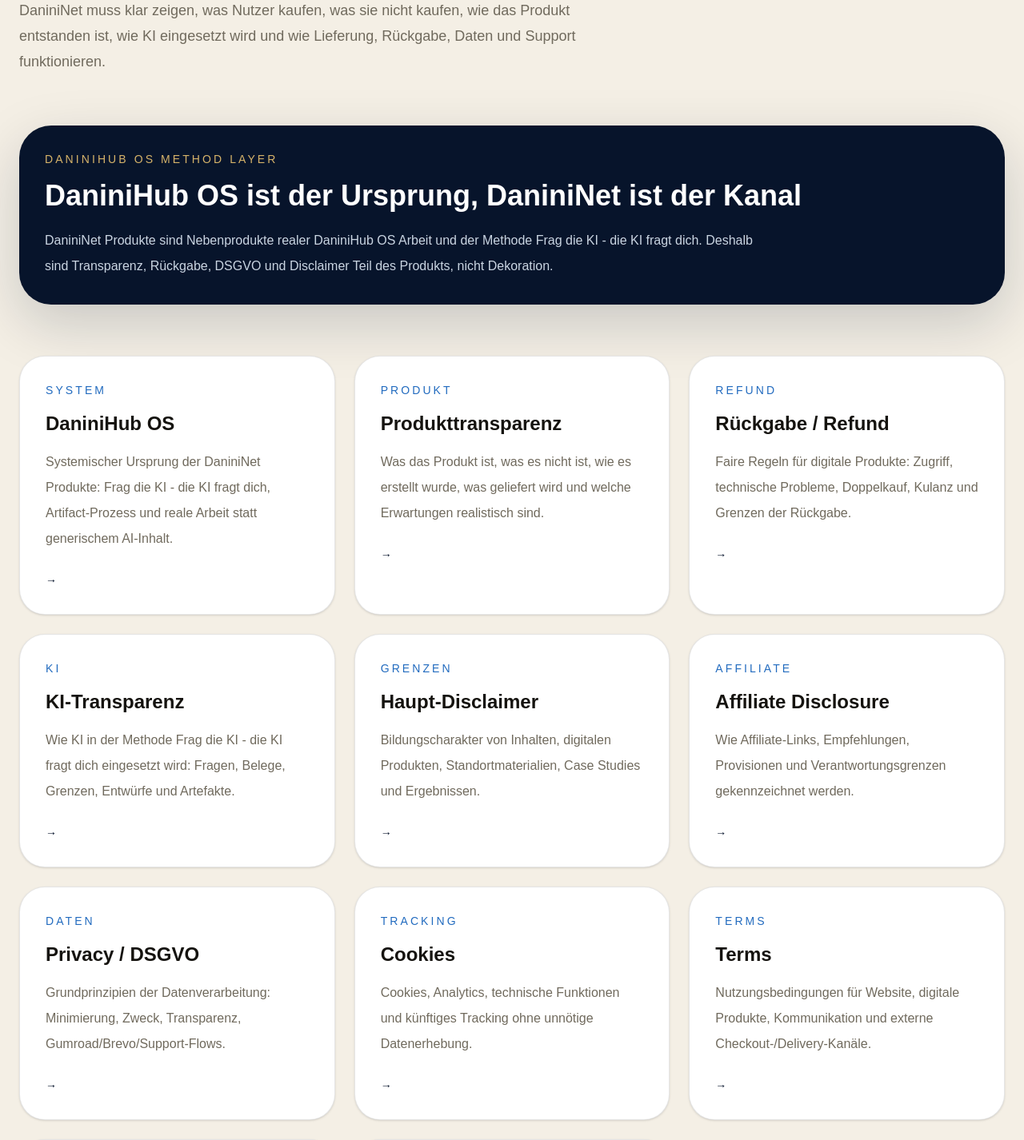
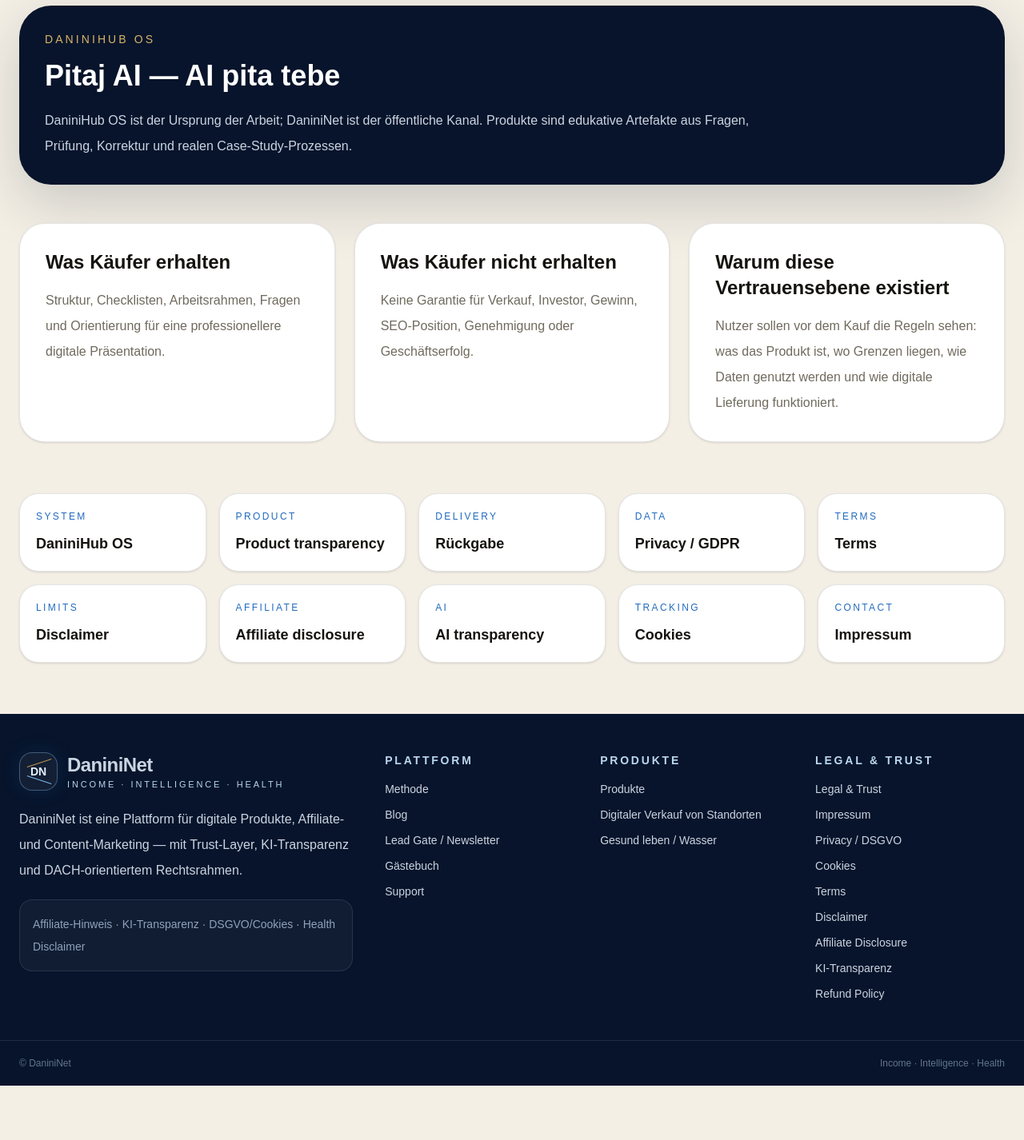
Before and after one commit to danininet/danininet, a Next.js app: page /de/legal in a window 1280 px wide. Shown: the part 540-1966 px from the top of the page at 80% size. After the commit the page ends 1898 px from the top, so only its background shows below. Built offline with nearby package versions, Linux system fonts and the light colour scheme; no server answers.

Commit message:
Make legal hub editorial

```diff
--- a/app/[locale]/legal/page.tsx
+++ b/app/[locale]/legal/page.tsx
@@ -2,114 +2,44 @@ import Link from "next/link";
 import { SectionIntro, SiteShell, normalizeLocale } from "@/components/layout/SiteShell";
 
 type Locale = "sr" | "de" | "en";
-type LegalCard = { title: string; text: string; href: string; label: string };
 
-type LegalCopy = {
-  eyebrow: string;
-  title: string;
-  text: string;
-  cards: LegalCard[];
-  principleTitle: string;
-  principleText: string;
-  aiTitle: string;
-  aiText: string;
-};
-
-const copy: Record<Locale, LegalCopy> = {
+const copy = {
   sr: {
-    eyebrow: "Legal & Trust Center",
-    title: "Transparentan okvir za AI, digitalne proizvode, refund, GDPR, affiliate i odgovornu komunikaciju.",
-    text: "DaniniNet mora jasno pokazati šta korisnik kupuje, šta ne kupuje, kako je proizvod nastao, kako se koristi AI, kako funkcionišu isporuka, povrat, podaci i podrška.",
-    cards: [
-      { title: "DaniniHub OS", text: "Sistemsko poreklo DaniniNet proizvoda: Pitaj AI - AI pita tebe, artifact proces i realan rad, ne generički AI sadržaj.", href: "daninihub-os", label: "System" },
-      { title: "Product transparency", text: "Šta proizvod jeste, šta nije, kako je kreiran, šta se isporučuje i koja očekivanja su realna pre kupovine.", href: "product-transparency", label: "Product" },
-      { title: "Refund / Rückgabe", text: "Fer pravila za digitalne proizvode: pristup, tehnički problemi, dupla kupovina, kulanca i granice povrata.", href: "refund", label: "Refund" },
-      { title: "AI transparentnost", text: "Kako koristimo AI kroz metodu Pitaj AI - AI pita tebe: pitanja, dokazi, granice, nacrti i artifacti.", href: "ai-transparentnost", label: "AI use" },
-      { title: "Glavni disclaimer", text: "Edukativni karakter sadržaja, digitalnih proizvoda, lokacija, case study materijala i rezultata.", href: "disclaimer", label: "Boundaries" },
-      { title: "Affiliate disclosure", text: "Kako označavamo affiliate linkove, preporuke, provizije i granice odgovornosti.", href: "affiliate-disclosure", label: "Affiliate" },
-      { title: "Privacy / GDPR", text: "Principi obrade podataka: minimizacija, svrha, transparentnost, Gumroad/Brevo/support tokovi.", href: "privacy", label: "Data" },
-      { title: "Cookies", text: "Kolačići, analitika, tehnička funkcionalnost i budući tracking bez nepotrebnog prikupljanja podataka.", href: "cookies", label: "Tracking" },
-      { title: "Terms", text: "Uslovi korišćenja sajta, digitalnih proizvoda, komunikacije i eksternih checkout/delivery kanala.", href: "terms", label: "Terms" },
-      { title: "Impressum", text: "Identitet projekta, kontakt okvir i poslovne informacije za javnu upotrebu.", href: "impressum", label: "Contact" },
-      { title: "Health disclaimer", text: "Granice za health/water pravac: edukacija, navike, affiliate, bez medicinskih obećanja.", href: "health-disclaimer", label: "Health" },
-    ],
-    principleTitle: "Princip poverenja",
-    principleText: "Neprovereno se ne predstavlja kao činjenica. AI-assisted rad se objašnjava. Affiliate se označava. Digitalni proizvod ne obećava rezultate. Problem kupca se rešava fer, prvo kroz isporuku i podršku.",
-    aiTitle: "DaniniHub OS je izvor, DaniniNet je kanal",
-    aiText: "DaniniNet proizvodi su nus-proizvodi realnog DaniniHub OS rada i metode Pitaj AI - AI pita tebe. Zato su transparentnost, refund, GDPR i disclaimer deo proizvoda, ne naknadna dekoracija.",
+    title: "Trust centar za DaniniNet proizvode.",
+    text: "DaniniNet ne sme prodavati maglu. Pre kupovine korisnik mora razumeti poreklo proizvoda, AI-assisted metod, digitalnu isporuku, podatke, affiliate odnose i granice odgovornosti.",
+    lead: "DaniniHub OS je izvor rada; DaniniNet je javni kanal. Proizvodi su edukativni artifacti nastali iz pitanja, provere, korekcija i realnih case study procesa.",
+    blocks: [["Šta kupac dobija", "Strukturu, checkliste, radni okvir, pitanja i orijentaciju za profesionalniju digitalnu prezentaciju."], ["Šta kupac ne dobija", "Ne dobija garanciju prodaje, investitora, profita, SEO pozicije, dozvole ili poslovnog ishoda."], ["Zašto postoji ovaj trust sloj", "Da korisnik pre kupovine vidi pravila igre: šta je proizvod, šta su granice, kako se koriste podaci i kako radi digitalna isporuka."]],
   },
   de: {
-    eyebrow: "Legal & Trust Center",
-    title: "Transparenter Rahmen für KI, digitale Produkte, Rückgabe, DSGVO, Affiliate und verantwortliche Kommunikation.",
-    text: "DaniniNet muss klar zeigen, was Nutzer kaufen, was sie nicht kaufen, wie das Produkt entstanden ist, wie KI eingesetzt wird und wie Lieferung, Rückgabe, Daten und Support funktionieren.",
-    cards: [
-      { title: "DaniniHub OS", text: "Systemischer Ursprung der DaniniNet Produkte: Frag die KI - die KI fragt dich, Artifact-Prozess und reale Arbeit statt generischem AI-Inhalt.", href: "daninihub-os", label: "System" },
-      { title: "Produkttransparenz", text: "Was das Produkt ist, was es nicht ist, wie es erstellt wurde, was geliefert wird und welche Erwartungen realistisch sind.", href: "product-transparency", label: "Produkt" },
-      { title: "Rückgabe / Refund", text: "Faire Regeln für digitale Produkte: Zugriff, technische Probleme, Doppelkauf, Kulanz und Grenzen der Rückgabe.", href: "refund", label: "Refund" },
-      { title: "KI-Transparenz", text: "Wie KI in der Methode Frag die KI - die KI fragt dich eingesetzt wird: Fragen, Belege, Grenzen, Entwürfe und Artefakte.", href: "ai-transparentnost", label: "KI" },
-      { title: "Haupt-Disclaimer", text: "Bildungscharakter von Inhalten, digitalen Produkten, Standortmaterialien, Case Studies und Ergebnissen.", href: "disclaimer", label: "Grenzen" },
-      { title: "Affiliate Disclosure", text: "Wie Affiliate-Links, Empfehlungen, Provisionen und Verantwortungsgrenzen gekennzeichnet werden.", href: "affiliate-disclosure", label: "Affiliate" },
-      { title: "Privacy / DSGVO", text: "Grundprinzipien der Datenverarbeitung: Minimierung, Zweck, Transparenz, Gumroad/Brevo/Support-Flows.", href: "privacy", label: "Daten" },
-      { title: "Cookies", text: "Cookies, Analytics, technische Funktionen und künftiges Tracking ohne unnötige Datenerhebung.", href: "cookies", label: "Tracking" },
-      { title: "Terms", text: "Nutzungsbedingungen für Website, digitale Produkte, Kommunikation und externe Checkout-/Delivery-Kanäle.", href: "terms", label: "Terms" },
-      { title: "Impressum", text: "Projektidentität, Kontaktstruktur und Geschäftsinformationen für öffentliche Nutzung.", href: "impressum", label: "Kontakt" },
-      { title: "Health Disclaimer", text: "Grenzen für den Health/Water-Bereich: Bildung, Routinen, Affiliate, keine medizinischen Versprechen.", href: "health-disclaimer", label: "Health" },
-    ],
-    principleTitle: "Vertrauensprinzip",
-    principleText: "Ungeprüftes wird nicht als Tatsache dargestellt. AI-assisted Arbeit wird erklärt. Affiliate wird gekennzeichnet. Digitale Produkte versprechen keine Ergebnisse. Kundenprobleme werden fair zuerst über Lieferung und Support behandelt.",
-    aiTitle: "DaniniHub OS ist der Ursprung, DaniniNet ist der Kanal",
-    aiText: "DaniniNet Produkte sind Nebenprodukte realer DaniniHub OS Arbeit und der Methode Frag die KI - die KI fragt dich. Deshalb sind Transparenz, Rückgabe, DSGVO und Disclaimer Teil des Produkts, nicht Dekoration.",
+    title: "Vertrauenszentrum für DaniniNet Produkte.",
+    text: "DaniniNet darf keine Luft verkaufen. Vor dem Kauf müssen Nutzer Herkunft, AI-assisted Methode, digitale Lieferung, Daten, Affiliate-Beziehungen und Verantwortungsgrenzen verstehen.",
+    lead: "DaniniHub OS ist der Ursprung der Arbeit; DaniniNet ist der öffentliche Kanal. Produkte sind edukative Artefakte aus Fragen, Prüfung, Korrektur und realen Case-Study-Prozessen.",
+    blocks: [["Was Käufer erhalten", "Struktur, Checklisten, Arbeitsrahmen, Fragen und Orientierung für eine professionellere digitale Präsentation."], ["Was Käufer nicht erhalten", "Keine Garantie für Verkauf, Investor, Gewinn, SEO-Position, Genehmigung oder Geschäftserfolg."], ["Warum diese Vertrauensebene existiert", "Nutzer sollen vor dem Kauf die Regeln sehen: was das Produkt ist, wo Grenzen liegen, wie Daten genutzt werden und wie digitale Lieferung funktioniert."]],
   },
   en: {
-    eyebrow: "Legal & Trust Center",
-    title: "A transparent framework for AI, digital products, refunds, GDPR, affiliate and responsible communication.",
-    text: "DaniniNet must clearly show what users buy, what they do not buy, how the product was created, how AI is used and how delivery, refunds, data and support work.",
-    cards: [
-      { title: "DaniniHub OS", text: "System origin of DaniniNet products: Ask AI - AI asks you, artifact process and real work instead of generic AI content.", href: "daninihub-os", label: "System" },
-      { title: "Product transparency", text: "What the product is, what it is not, how it was created, what is delivered and what expectations are realistic.", href: "product-transparency", label: "Product" },
-      { title: "Refund", text: "Fair rules for digital products: access, technical issues, duplicate purchase, goodwill review and refund boundaries.", href: "refund", label: "Refund" },
-      { title: "AI transparency", text: "How AI is used through the Ask AI - AI asks you method: questions, proof, boundaries, drafts and artifacts.", href: "ai-transparentnost", label: "AI use" },
-      { title: "Main disclaimer", text: "Educational nature of content, digital products, location materials, case studies and outcomes.", href: "disclaimer", label: "Boundaries" },
-      { title: "Affiliate disclosure", text: "How affiliate links, recommendations, commissions and responsibility boundaries are disclosed.", href: "affiliate-disclosure", label: "Affiliate" },
-      { title: "Privacy / GDPR", text: "Core data principles: minimization, purpose, transparency, Gumroad/Brevo/support flows.", href: "privacy", label: "Data" },
-      { title: "Cookies", text: "Cookies, analytics, technical functionality and future tracking without unnecessary data collection.", href: "cookies", label: "Tracking" },
-      { title: "Terms", text: "Terms for site use, digital products, communication and external checkout/delivery channels.", href: "terms", label: "Terms" },
-      { title: "Impressum", text: "Project identity, contact structure and business information for public use.", href: "impressum", label: "Contact" },
-      { title: "Health disclaimer", text: "Boundaries for the health/water direction: education, routines, affiliate, no medical promises.", href: "health-disclaimer", label: "Health" },
-    ],
-    principleTitle: "Trust principle",
-    principleText: "Unverified information is not presented as fact. AI-assisted work is explained. Affiliate is disclosed. Digital products do not promise outcomes. Customer issues are handled fairly through delivery and support first.",
-    aiTitle: "DaniniHub OS is the origin, DaniniNet is the channel",
-    aiText: "DaniniNet products are by-products of real DaniniHub OS work and the Ask AI - AI asks you method. That is why transparency, refunds, GDPR and disclaimers are part of the product, not decoration.",
+    title: "Trust center for DaniniNet products.",
+    text: "DaniniNet must not sell empty promises. Before purchase, users must understand product origin, AI-assisted method, digital delivery, data, affiliate relationships and responsibility limits.",
+    lead: "DaniniHub OS is the origin of the work; DaniniNet is the public channel. Products are educational artifacts from questions, review, corrections and real case-study processes.",
+    blocks: [["What buyers receive", "Structure, checklists, working framework, questions and orientation for more professional digital presentation."], ["What buyers do not receive", "No guarantee of sales, investors, profit, SEO position, permits or business outcomes."], ["Why this trust layer exists", "Users should see the rules before purchase: what the product is, where limits apply, how data is used and how digital delivery works."]],
   },
-};
+} as const;
+
+const links = [
+  ["daninihub-os", "DaniniHub OS", "System"],
+  ["product-transparency", "Product transparency", "Product"],
+  ["rueckgabe", "Rückgabe", "Delivery"],
+  ["privacy", "Privacy / GDPR", "Data"],
+  ["terms", "Terms", "Terms"],
+  ["disclaimer", "Disclaimer", "Limits"],
+  ["affiliate-disclosure", "Affiliate disclosure", "Affiliate"],
+  ["ai-transparentnost", "AI transparency", "AI"],
+  ["cookies", "Cookies", "Tracking"],
+  ["impressum", "Impressum", "Contact"],
+] as const;
 
 export default async function LegalPage({ params }: { params: Promise<{ locale: string }> }) {
   const { locale } = await params;
   const lang: Locale = normalizeLocale(locale);
   const t = copy[lang];
-
-  return (
-    <SiteShell locale={lang} currentPath={`/${lang}/legal`}>
-      <SectionIntro eyebrow={t.eyebrow} title={t.title} text={t.text} />
-      <section className="mx-auto max-w-7xl px-6 pb-16">
-        <div className="rounded-[2.5rem] bg-[#07142b] p-8 text-white shadow-[0_24px_70px_rgba(7,20,43,0.18)]">
-          <p className="text-sm uppercase tracking-[0.22em] text-[#d7b46a]">DaniniHub OS method layer</p>
-          <h2 className="mt-4 text-4xl font-semibold">{t.aiTitle}</h2>
-          <p className="mt-5 max-w-4xl leading-8 text-slate-300">{t.aiText}</p>
-        </div>
-      </section>
-      <section className="mx-auto grid max-w-7xl gap-6 px-6 pb-16 md:grid-cols-2 lg:grid-cols-3">
-        {t.cards.map((card) => (
-          <Link key={card.href} href={`/${lang}/legal/${card.href}`} className="group rounded-[2rem] border border-black/10 bg-white p-8 shadow-sm transition hover:-translate-y-1 hover:shadow-[0_24px_70px_rgba(7,20,43,0.12)]">
-            <p className="text-sm uppercase tracking-[0.22em] text-[#226bbf]">{card.label}</p>
-            <h2 className="mt-4 text-2xl font-semibold text-[#15130f]">{card.title}</h2>
-            <p className="mt-4 leading-8 text-[#706a5d]">{card.text}</p>
-            <span className="mt-6 inline-flex text-sm font-semibold text-[#07142b]">→</span>
-          </Link>
-        ))}
-      </section>
-      <section className="bg-[#07142b] text-white"><div className="mx-auto max-w-7xl px-6 py-14"><p className="text-sm uppercase tracking-[0.22em] text-[#b9d7f0]">Trust layer</p><h2 className="mt-4 text-4xl font-semibold">{t.principleTitle}</h2><p className="mt-5 max-w-4xl leading-8 text-slate-300">{t.principleText}</p></div></section>
-    </SiteShell>
-  );
+  return <SiteShell locale={lang} currentPath={`/${lang}/legal`}><SectionIntro eyebrow="Legal & Trust Center" title={t.title} text={t.text} /><section className="mx-auto max-w-7xl px-6 pb-12"><div className="rounded-[2.5rem] bg-[#07142b] p-8 text-white shadow-[0_24px_70px_rgba(7,20,43,0.18)]"><p className="text-sm uppercase tracking-[0.22em] text-[#d7b46a]">DaniniHub OS</p><h2 className="mt-4 text-4xl font-semibold">Pitaj AI — AI pita tebe</h2><p className="mt-5 max-w-4xl leading-8 text-slate-300">{t.lead}</p></div></section><section className="mx-auto grid max-w-7xl gap-6 px-6 pb-16 md:grid-cols-3">{t.blocks.map(([title, text]) => <article key={title} className="rounded-[2rem] border border-black/10 bg-white p-8 shadow-sm"><h2 className="text-2xl font-semibold text-[#15130f]">{title}</h2><p className="mt-4 leading-8 text-[#706a5d]">{text}</p></article>)}</section><section className="mx-auto grid max-w-7xl gap-4 px-6 pb-16 md:grid-cols-2 lg:grid-cols-5">{links.map(([href, title, label]) => <Link key={href} href={`/${lang}/legal/${href}`} className="rounded-[1.5rem] border border-black/10 bg-white p-5 shadow-sm transition hover:-translate-y-1"><p className="text-xs uppercase tracking-[0.2em] text-[#226bbf]">{label}</p><h2 className="mt-3 text-lg font-semibold text-[#15130f]">{title}</h2></Link>)}</section></SiteShell>;
 }
```
